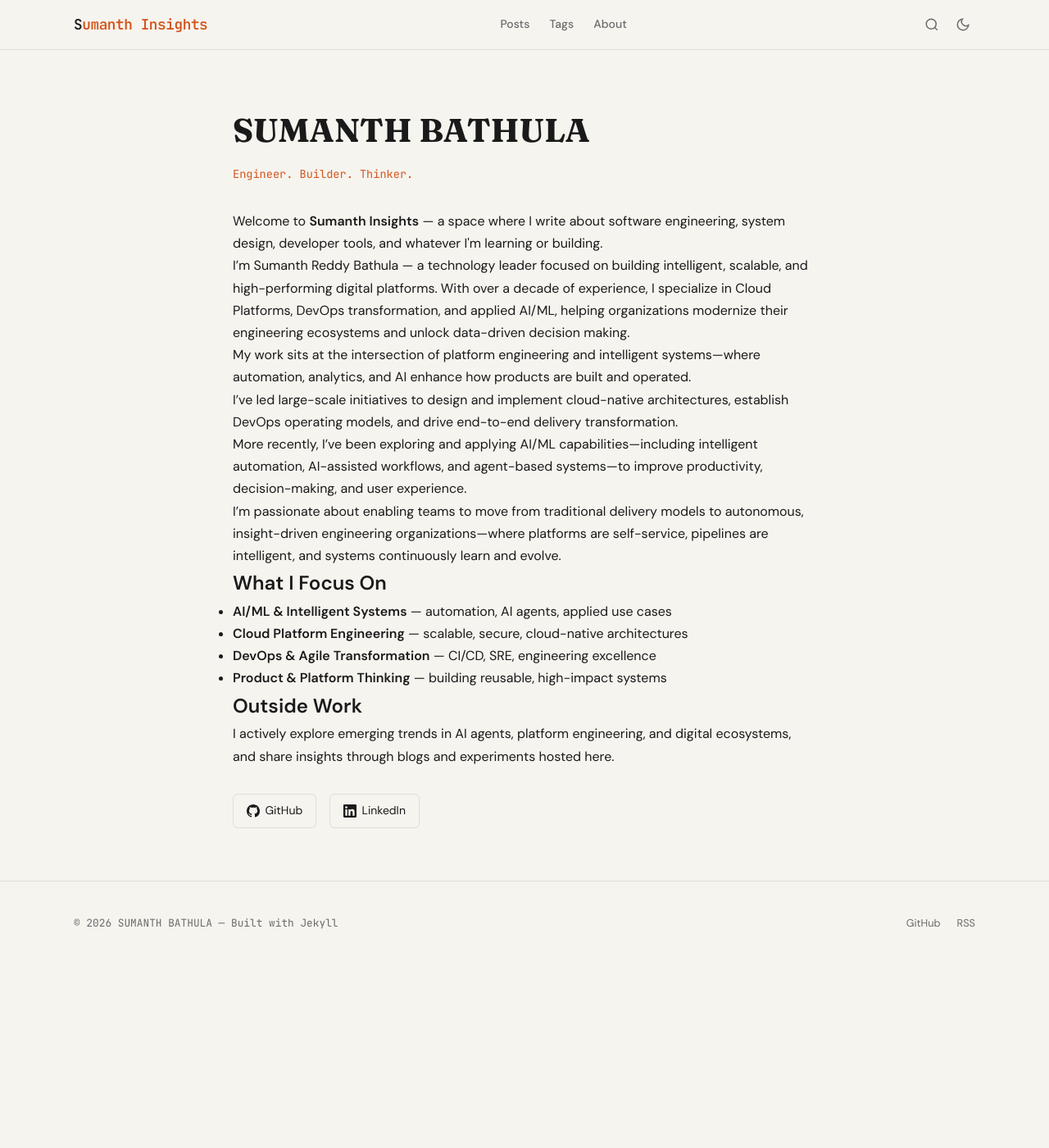
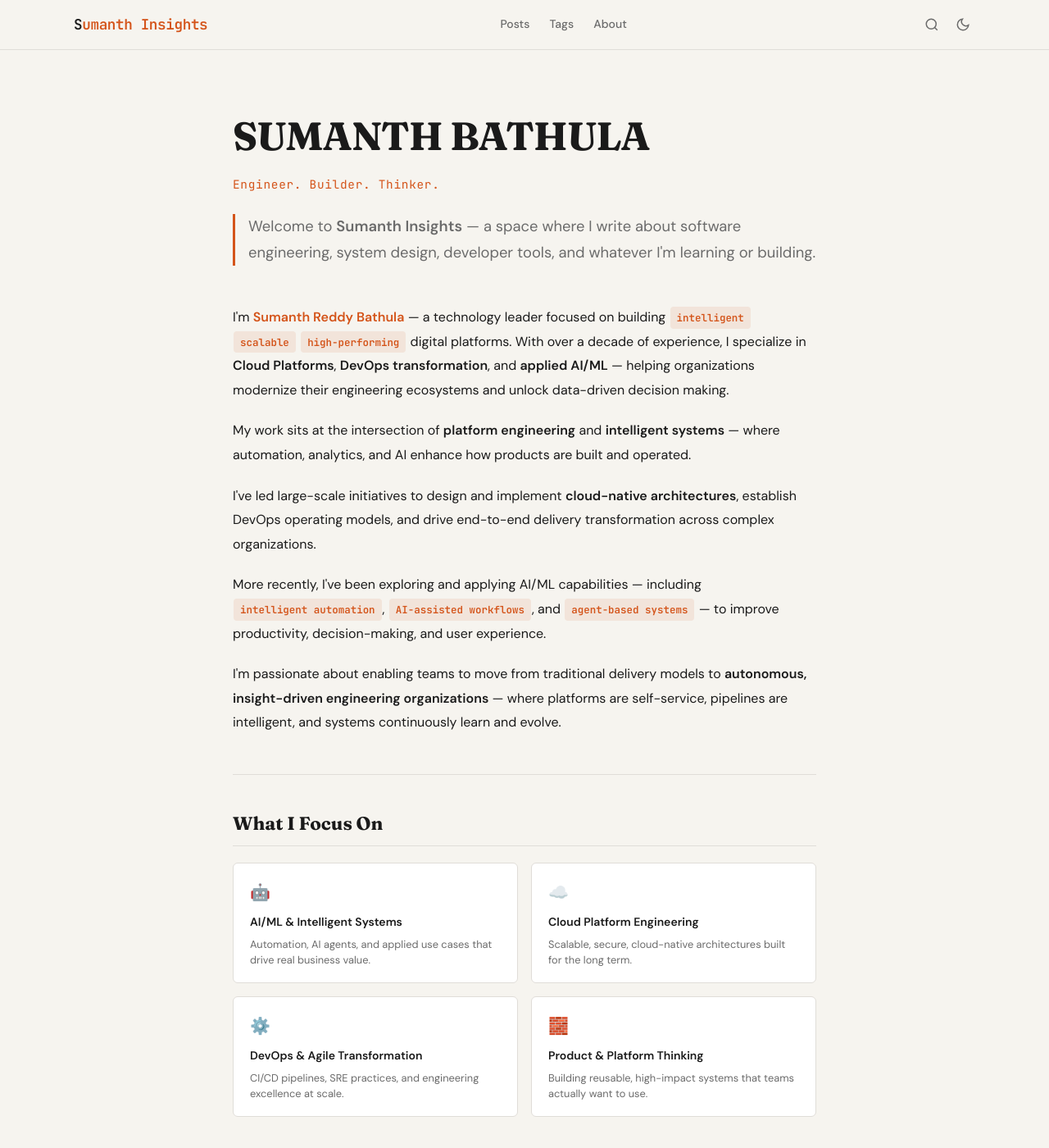
Before and after one commit to sumanthrb/insights, a Jekyll site: the page built from about.html, in a window 1280 px wide and 1400 px high. Shown: the whole window at 82% size. Built offline with Jekyll 4.4.1, drawn with Linux system fonts in a browser that asks for light colours; some of the changed text lies outside the part shown.

Commit message:
about file is updated

```diff
--- a/about.html
+++ b/about.html
@@ -4,46 +4,131 @@ title: About
 permalink: /about/
 ---
 
+<style>
+.about-page { padding: 4rem 1.5rem; max-width: var(--max-w); margin: 0 auto; }
+
+.about-hero { margin-bottom: 3rem; }
+.about-hero h1 { font-family: var(--serif); font-size: clamp(2rem, 5vw, 3rem); font-weight: 700; letter-spacing: -0.02em; margin-bottom: 0.4rem; }
+.about-hero .subtitle { color: var(--accent); font-family: var(--mono); font-size: 0.9rem; letter-spacing: 0.05em; margin-bottom: 1.5rem; }
+.about-hero .tagline { font-size: 1.15rem; color: var(--text-muted); line-height: 1.7; border-left: 3px solid var(--accent); padding-left: 1rem; }
+
+.about-bio { margin-bottom: 3rem; }
+.about-bio p { font-size: 1rem; line-height: 1.85; margin-bottom: 1.25rem; color: var(--text); }
+.about-bio p:last-child { margin-bottom: 0; }
+.about-bio .highlight { color: var(--accent); font-weight: 600; }
+.about-bio .tag-inline { display: inline-block; background: var(--accent-soft); color: var(--accent); font-family: var(--mono); font-size: 0.78rem; font-weight: 600; padding: 0.1rem 0.5rem; border-radius: 4px; margin: 0 1px; }
+
+.about-section { margin-bottom: 3rem; }
+.about-section h2 { font-family: var(--serif); font-size: 1.4rem; font-weight: 700; margin-bottom: 1.25rem; padding-bottom: 0.5rem; border-bottom: 1px solid var(--border); }
+
+.focus-grid { display: grid; grid-template-columns: 1fr 1fr; gap: 1rem; }
+@media (max-width: 540px) { .focus-grid { grid-template-columns: 1fr; } }
+
+.focus-card { background: var(--bg-card); border: 1px solid var(--border); border-radius: var(--radius); padding: 1.1rem 1.25rem; transition: border-color 0.2s; }
+.focus-card:hover { border-color: var(--accent); }
+.focus-card h3 { font-size: 0.875rem; font-weight: 600; margin-bottom: 0.35rem; color: var(--text); }
+.focus-card p { font-size: 0.8rem; color: var(--text-muted); line-height: 1.5; margin: 0; }
+.focus-card .icon { font-size: 1.25rem; margin-bottom: 0.5rem; display: block; }
+
+.about-divider { border: none; border-top: 1px solid var(--border); margin: 2.5rem 0; }
+
+.about-links { display: flex; gap: 0.75rem; flex-wrap: wrap; margin-top: 2rem; }
+.about-links a { display: inline-flex; align-items: center; gap: 0.4rem; padding: 0.5rem 1rem; border: 1px solid var(--border); border-radius: var(--radius); font-size: 0.875rem; color: var(--text); transition: border-color 0.2s, color 0.2s, background 0.2s; text-decoration: none; }
+.about-links a:hover { border-color: var(--accent); color: var(--accent); background: var(--accent-soft); text-decoration: none; }
+</style>
+
 <div class="about-page">
-  <h1>{{ site.author.name }}</h1>
-  <p class="subtitle">{{ site.author.bio }}</p>
 
-  <p>Welcome to <strong>{{ site.title }}</strong> — a space where I write about software engineering, system design, developer tools, and whatever I'm learning or building.</p>
+  <!-- Hero -->
+  <div class="about-hero">
+    <h1>{{ site.author.name }}</h1>
+    <p class="subtitle">{{ site.author.bio }}</p>
+    <p class="tagline">
+      Welcome to <strong>{{ site.title }}</strong> — a space where I write about software engineering, system design, developer tools, and whatever I'm learning or building.
+    </p>
+  </div>
 
-
+  <!-- Bio -->
+  <div class="about-bio">
     <p>
-      I’m Sumanth Reddy Bathula — a technology leader focused on building intelligent, scalable, and high-performing digital platforms. With over a decade of experience, I specialize in Cloud Platforms, DevOps transformation, and applied AI/ML, helping organizations modernize their engineering ecosystems and unlock data-driven decision making.
+      I'm <span class="highlight">Sumanth Reddy Bathula</span> — a technology leader focused on building
+      <span class="tag-inline">intelligent</span>
+      <span class="tag-inline">scalable</span>
+      <span class="tag-inline">high-performing</span>
+      digital platforms. With over a decade of experience, I specialize in
+      <strong>Cloud Platforms</strong>, <strong>DevOps transformation</strong>, and <strong>applied AI/ML</strong> —
+      helping organizations modernize their engineering ecosystems and unlock data-driven decision making.
     </p>
 
     <p>
-      My work sits at the intersection of platform engineering and intelligent systems—where automation, analytics, and AI enhance how products are built and operated.
+      My work sits at the intersection of <strong>platform engineering</strong> and <strong>intelligent systems</strong> —
+      where automation, analytics, and AI enhance how products are built and operated.
     </p>
 
     <p>
-      I’ve led large-scale initiatives to design and implement cloud-native architectures, establish DevOps operating models, and drive end-to-end delivery transformation.
+      I've led large-scale initiatives to design and implement <strong>cloud-native architectures</strong>,
+      establish DevOps operating models, and drive end-to-end delivery transformation across complex organizations.
     </p>
 
     <p>
-      More recently, I’ve been exploring and applying AI/ML capabilities—including intelligent automation, AI-assisted workflows, and agent-based systems—to improve productivity, decision-making, and user experience.
+      More recently, I've been exploring and applying AI/ML capabilities — including
+      <span class="tag-inline">intelligent automation</span>,
+      <span class="tag-inline">AI-assisted workflows</span>, and
+      <span class="tag-inline">agent-based systems</span> —
+      to improve productivity, decision-making, and user experience.
     </p>
 
     <p>
-      I’m passionate about enabling teams to move from traditional delivery models to autonomous, insight-driven engineering organizations—where platforms are self-service, pipelines are intelligent, and systems continuously learn and evolve.
+      I'm passionate about enabling teams to move from traditional delivery models to
+      <strong>autonomous, insight-driven engineering organizations</strong> — where platforms are self-service,
+      pipelines are intelligent, and systems continuously learn and evolve.
     </p>
+  </div>
 
+  <hr class="about-divider">
+
+  <!-- Focus Areas -->
+  <div class="about-section">
     <h2>What I Focus On</h2>
-    <ul>
-      <li><strong>AI/ML & Intelligent Systems</strong> — automation, AI agents, applied use cases</li>
-      <li><strong>Cloud Platform Engineering</strong> — scalable, secure, cloud-native architectures</li>
-      <li><strong>DevOps & Agile Transformation</strong> — CI/CD, SRE, engineering excellence</li>
-      <li><strong>Product & Platform Thinking</strong> — building reusable, high-impact systems</li>
-    </ul>
+    <div class="focus-grid">
+      <div class="focus-card">
+        <span class="icon">🤖</span>
+        <h3>AI/ML & Intelligent Systems</h3>
+        <p>Automation, AI agents, and applied use cases that drive real business value.</p>
+      </div>
+      <div class="focus-card">
+        <span class="icon">☁️</span>
+        <h3>Cloud Platform Engineering</h3>
+        <p>Scalable, secure, cloud-native architectures built for the long term.</p>
+      </div>
+      <div class="focus-card">
+        <span class="icon">⚙️</span>
+        <h3>DevOps & Agile Transformation</h3>
+        <p>CI/CD pipelines, SRE practices, and engineering excellence at scale.</p>
+      </div>
+      <div class="focus-card">
+        <span class="icon">🧱</span>
+        <h3>Product & Platform Thinking</h3>
+        <p>Building reusable, high-impact systems that teams actually want to use.</p>
+      </div>
+    </div>
+  </div>
 
+  <hr class="about-divider">
+
+  <!-- Outside Work -->
+  <div class="about-section">
     <h2>Outside Work</h2>
-    <p>
-      I actively explore emerging trends in AI agents, platform engineering, and digital ecosystems, and share insights through blogs and experiments hosted here.
+    <p style="color:var(--text-muted);line-height:1.8">
+      I actively explore emerging trends in <strong style="color:var(--text)">AI agents</strong>,
+      <strong style="color:var(--text)">platform engineering</strong>, and
+      <strong style="color:var(--text)">digital ecosystems</strong> —
+      sharing insights through blogs and experiments hosted right here.
+      If something I've written sparked an idea or you want to collaborate, I'd love to hear from you.
     </p>
+  </div>
 
+  <!-- Social Links -->
   <div class="about-links">
     {% if site.author.github %}
     <a href="https://github.com/{{ site.author.github }}" target="_blank" rel="noopener">
@@ -53,17 +138,9 @@ permalink: /about/
     {% endif %}
     {% if site.author.linkedin %}
     <a href="https://linkedin.com/in/{{ site.author.linkedin }}" target="_blank" rel="noopener">
-    <svg width="16" height="16" fill="currentColor" viewBox="0 0 24 24"><path d="M20.447 20.452h-3.554v-5.569c0-1.328-.027-3.037-1.852-3.037-1.853 0-2.136 1.445-2.136 2.939v5.667H9.351V9h3.414v1.561h.046c.477-.9 1.637-1.85 3.37-1.85 3.601 0 4.267 2.37 4.267 5.455v6.286zM5.337 7.433a2.062 2.062 0 0 1-2.063-2.065 2.064 2.064 0 1 1 2.063 2.065zm1.782 13.019H3.555V9h3.564v11.452zM22.225 0H1.771C.792 0 0 .774 0 1.729v20.542C0 23.227.792 24 1.771 24h20.451C23.2 24 24 23.227 24 22.271V1.729C24 .774 23.2 0 22.222 0h.003z"/></svg>
-    LinkedIn
+      <svg width="16" height="16" fill="currentColor" viewBox="0 0 24 24"><path d="M20.447 20.452h-3.554v-5.569c0-1.328-.027-3.037-1.852-3.037-1.853 0-2.136 1.445-2.136 2.939v5.667H9.351V9h3.414v1.561h.046c.477-.9 1.637-1.85 3.37-1.85 3.601 0 4.267 2.37 4.267 5.455v6.286zM5.337 7.433a2.062 2.062 0 0 1-2.063-2.065 2.064 2.064 0 1 1 2.063 2.065zm1.782 13.019H3.555V9h3.564v11.452zM22.225 0H1.771C.792 0 0 .774 0 1.729v20.542C0 23.227.792 24 1.771 24h20.451C23.2 24 24 23.227 24 22.271V1.729C24 .774 23.2 0 22.222 0h.003z"/></svg>
+      LinkedIn
     </a>
-    {% endif %}
-    <!--
-    {% if site.author.twitter %}
-    <a href="https://twitter.com/{{ site.author.twitter }}" target="_blank" rel="noopener">
-      <svg width="16" height="16" fill="currentColor" viewBox="0 0 24 24"><path d="M23.953 4.57a10 10 0 01-2.825.775 4.958 4.958 0 002.163-2.723c-.951.555-2.005.959-3.127 1.184a4.92 4.92 0 00-8.384 4.482C7.69 8.095 4.067 6.13 1.64 3.162a4.822 4.822 0 00-.666 2.475c0 1.71.87 3.213 2.188 4.096a4.904 4.904 0 01-2.228-.616v.06a4.923 4.923 0 003.946 4.827 4.996 4.996 0 01-2.212.085 4.936 4.936 0 004.604 3.417 9.867 9.867 0 01-6.102 2.105c-.39 0-.779-.023-1.17-.067a13.995 13.995 0 007.557 2.209c9.053 0 13.998-7.496 13.998-13.985 0-.21 0-.42-.015-.63A9.935 9.935 0 0024 4.59z"/></svg>
-      Twitter
-    </a>
-    -->
     {% endif %}
     {% if site.author.email %}
     <a href="mailto:{{ site.author.email }}">
@@ -71,11 +148,10 @@ permalink: /about/
       Email
     </a>
     {% endif %}
-    <!--
     <a href="{{ '/feed.xml' | relative_url }}">
       <svg width="16" height="16" fill="none" stroke="currentColor" stroke-width="2" viewBox="0 0 24 24"><path d="M4 11a9 9 0 019 9"/><path d="M4 4a16 16 0 0116 16"/><circle cx="5" cy="19" r="1"/></svg>
       RSS Feed
     </a>
-    -->
   </div>
+
 </div>
```
